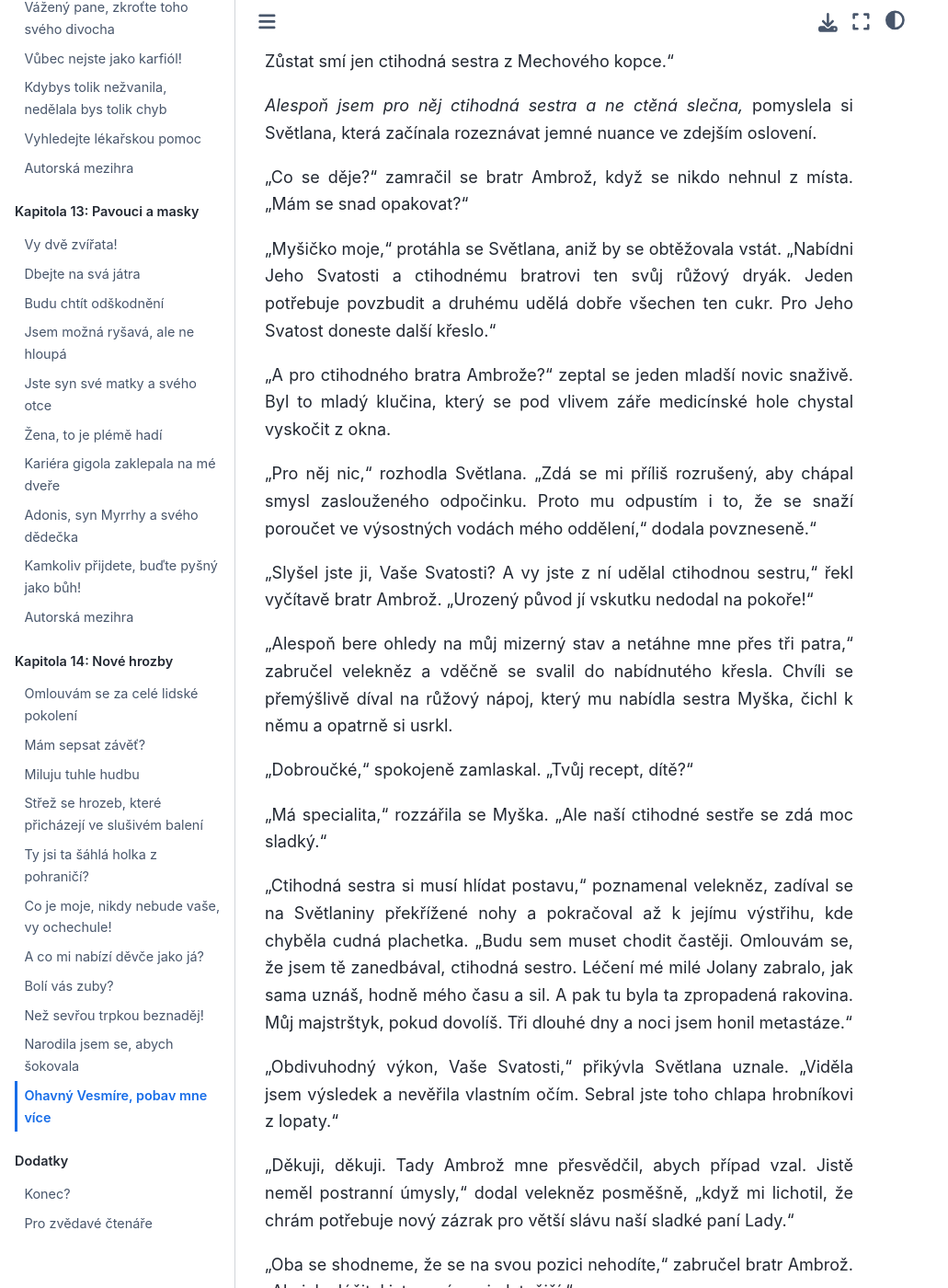
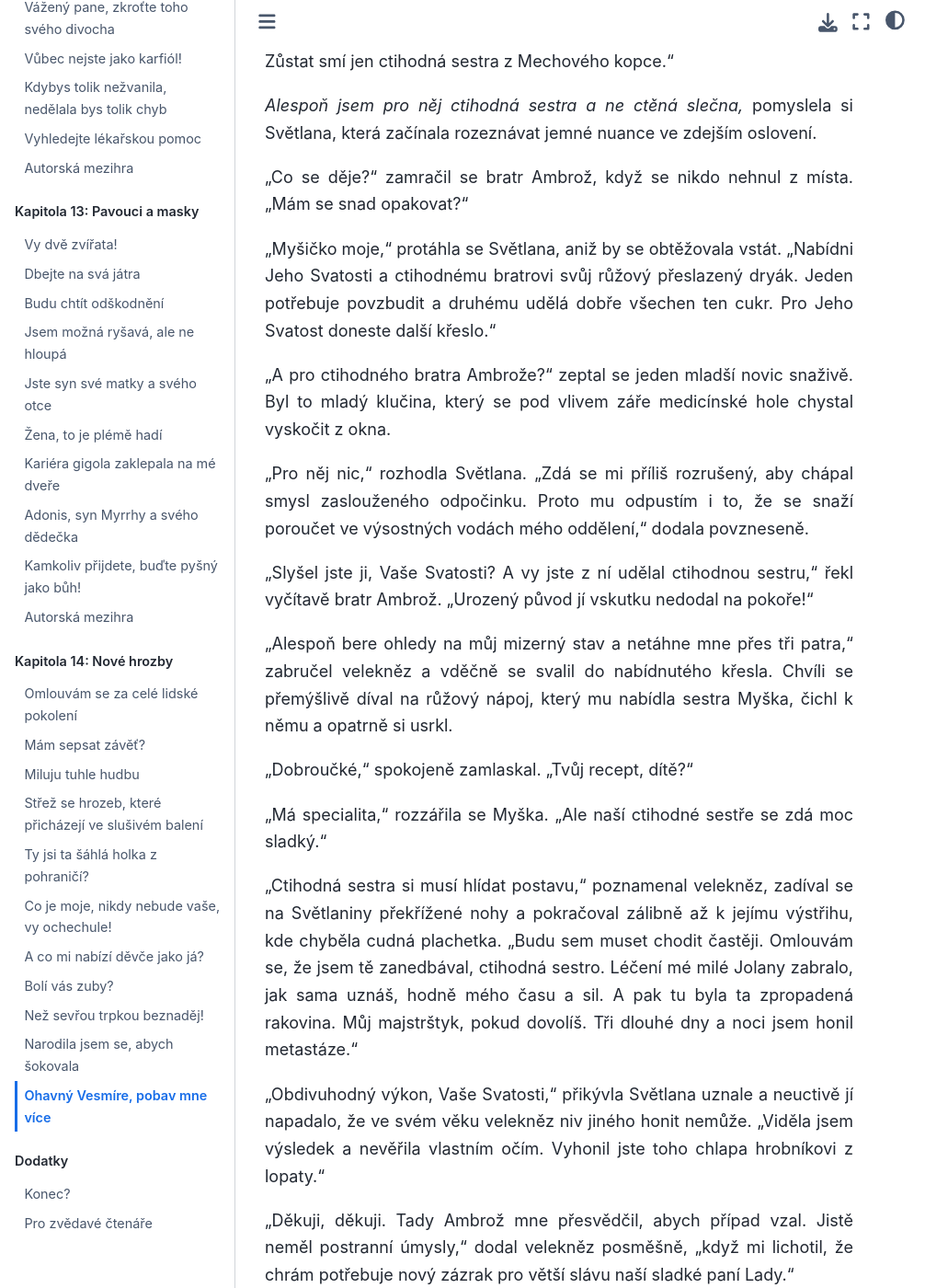
Before and after one commit to hanpari/sest-spolecniku, a Sphinx documentation site: the page built from source/sest_spolecniku/014-nove-hrozby/11.md, in a window 1280 px wide and 1400 px high, scrolled down 1180 px. Shown: the whole window at 92% size, without its empty margins (0-1031 px from the left). Built offline with Sphinx 7.4.7 and the Sphinx Book theme 1.1.4, drawn with Linux system fonts in a browser that asks for light colours; some of the changed text lies outside the part shown.

Commit message:
Sledovat

```diff
--- a/source/sest_spolecniku/014-nove-hrozby/11.md
+++ b/source/sest_spolecniku/014-nove-hrozby/11.md
@@ -12,7 +12,7 @@
 
 "Jestliže Jeho Svatost zešílela, nic nepočká," zahřměl batr Ambrož a vybafl na ohromenou Světlanu, která ho sledovala z hloubi svého křesla. "Kde je? Nic jsi nezačala, že ne?"
 
-Světlana, která po náročném výkonu dřímala a velice sympatizovala s veleknězem, mu věnovala otrávený pohled. "Tohle je mé oddělení, ctihodný bratře. Příště, než vejdeš, tak zaklepeš a zeptáš se, zda smíš vstoupit. Kdybys to udělal, dozvěděl by ses, že nesmíš a máš táhnout ke všem čertům."
+Světlana, která po náročném výkonu dřímala a velice sympatizovala s veleknězem, mu věnovala otrávený pohled. "Tohle je mé oddělení, ctihodný bratře. Příště než vejdeš, tak zaklepeš a zeptáš se, zda smíš vstoupit. Kdybys to udělal, dozvěděl by ses, že nesmíš a máš táhnout ke všem čertům."
 
 S uspokojením zaznamenala, že její novicové, byť trochu zaražení hrubou odpovědí, neváhají a bojovně se shlukují po její straně. Bratr Ambrož byl v chrámu velké zvíře, druhý za veleknězem.
 
@@ -22,11 +22,11 @@
 
 "Co se děje?" zamračil se bratr Ambrož, když se nikdo nehnul z místa. "Mám se snad opakovat?"
 
-"Myšičko moje," protáhla se Světlana, aniž by se obtěžovala vstát. "Nabídni Jeho Svatosti a ctihodnému bratrovi ten svůj růžový dryák. Jeden potřebuje povzbudit a druhému udělá dobře všechen ten cukr. Pro Jeho Svatost doneste další křeslo."
+"Myšičko moje," protáhla se Světlana, aniž by se obtěžovala vstát. "Nabídni Jeho Svatosti a ctihodnému bratrovi svůj růžový přeslazený dryák. Jeden potřebuje povzbudit a druhému udělá dobře všechen ten cukr. Pro Jeho Svatost doneste další křeslo."
 
 "A pro ctihodného bratra Ambrože?" zeptal se jeden mladší novic snaživě. Byl to mladý klučina, který se pod vlivem záře medicínské hole chystal vyskočit z okna.
 
-"Pro něj nic," rozhodla Světlana. "Zdá se mi příliš rozrušený, aby chápal smysl zaslouženého odpočinku. Proto mu odpustím i to, že se snaží poroučet ve výsostných vodách mého oddělení," dodala povzneseně."
+"Pro něj nic," rozhodla Světlana. "Zdá se mi příliš rozrušený, aby chápal smysl zaslouženého odpočinku. Proto mu odpustím i to, že se snaží poroučet ve výsostných vodách mého oddělení," dodala povzneseně.
 
 "Slyšel jste ji, Vaše Svatosti? A vy jste z ní udělal ctihodnou sestru," řekl vyčítavě bratr Ambrož. "Urozený původ jí vskutku nedodal na pokoře!"
 
@@ -36,9 +36,9 @@
 
 "Má specialita," rozzářila se Myška. "Ale naší ctihodné sestře se zdá moc sladký."
 
-"Ctihodná sestra si musí hlídat postavu," poznamenal velekněz, zadíval se na Světlaniny překřížené nohy a pokračoval až k jejímu výstřihu, kde chyběla cudná plachetka. "Budu sem muset chodit častěji. Omlouvám se, že jsem tě zanedbával, ctihodná sestro. Léčení mé milé Jolany zabralo, jak sama uznáš, hodně mého času a sil. A pak tu byla ta zpropadená rakovina. Můj majstrštyk, pokud dovolíš. Tři dlouhé dny a noci jsem honil metastáze."
+"Ctihodná sestra si musí hlídat postavu," poznamenal velekněz, zadíval se na Světlaniny překřížené nohy a pokračoval zálibně až k jejímu výstřihu, kde chyběla cudná plachetka. "Budu sem muset chodit častěji. Omlouvám se, že jsem tě zanedbával, ctihodná sestro. Léčení mé milé Jolany zabralo, jak sama uznáš, hodně mého času a sil. A pak tu byla ta zpropadená rakovina. Můj majstrštyk, pokud dovolíš. Tři dlouhé dny a noci jsem honil metastáze."
 
-"Obdivuhodný výkon, Vaše Svatosti," přikývla Světlana uznale. "Viděla jsem výsledek a nevěřila vlastním očím. Sebral jste toho chlapa hrobníkovi z lopaty."
+"Obdivuhodný výkon, Vaše Svatosti," přikývla Světlana uznale a neuctivě jí napadalo, že ve svém věku velekněz niv jiného honit nemůže. "Viděla jsem výsledek a nevěřila vlastním očím. Vyhonil jste toho chlapa hrobníkovi z lopaty."
 
 "Děkuji, děkuji. Tady Ambrož mne přesvědčil, abych případ vzal. Jistě neměl postranní úmysly," dodal velekněz posměšně, "když mi lichotil, že chrám potřebuje nový zázrak pro větší slávu naší sladké paní Lady."
 
@@ -54,7 +54,7 @@
 
 "Naproti všem očekáváním jste vyléčil nevyléčitelný případ," zaburácel bratr Ambrož, jako by nadřízeného obviňoval. "Je to pravda?"
 
-"Děkuji, Ambroži, za slova chvály a i za tu malou dávku důvěry, kterou máš k mým schopnostem. Celá ta věc mne dost vyčerpala, proto bych raději, kdybys gratulace odložil na později. Ehm, sestro Myško," natáhl se a ukázal na sklenici, kterou starší novicka stále držela v ruce. "Mohl bych poprosit o nášup? Obávám se, že pro bratra Ambrože by bylo tvého božského nápoje škoda. Ten je živý jako čertík z krabičky."
+"Děkuji, Ambroži, za slova chvály - a i za tu malou dávku důvěry, kterou máš k mým schopnostem. Celá ta věc mne dost vyčerpala, proto bych raději, kdybys gratulace odložil na později. Ehm, sestro Myško," natáhl se a ukázal na sklenici, kterou starší novicka stále držela v ruce. "Mohl bych poprosit o nášup? Obávám se, že pro bratra Ambrože by bylo tvého božského nápoje škoda. Ten je živý jako čertík z krabičky."
 
 "Vy máte ale odvahu, Vaše Svatosti!"
 
```
Also changed, not shown: other parts of source/sest_spolecniku/014-nove-hrozby/11.md (+5 -5 lines), source/sest_spolecniku/015-uklady-a-souboje/001.md (+64 -14 lines).
